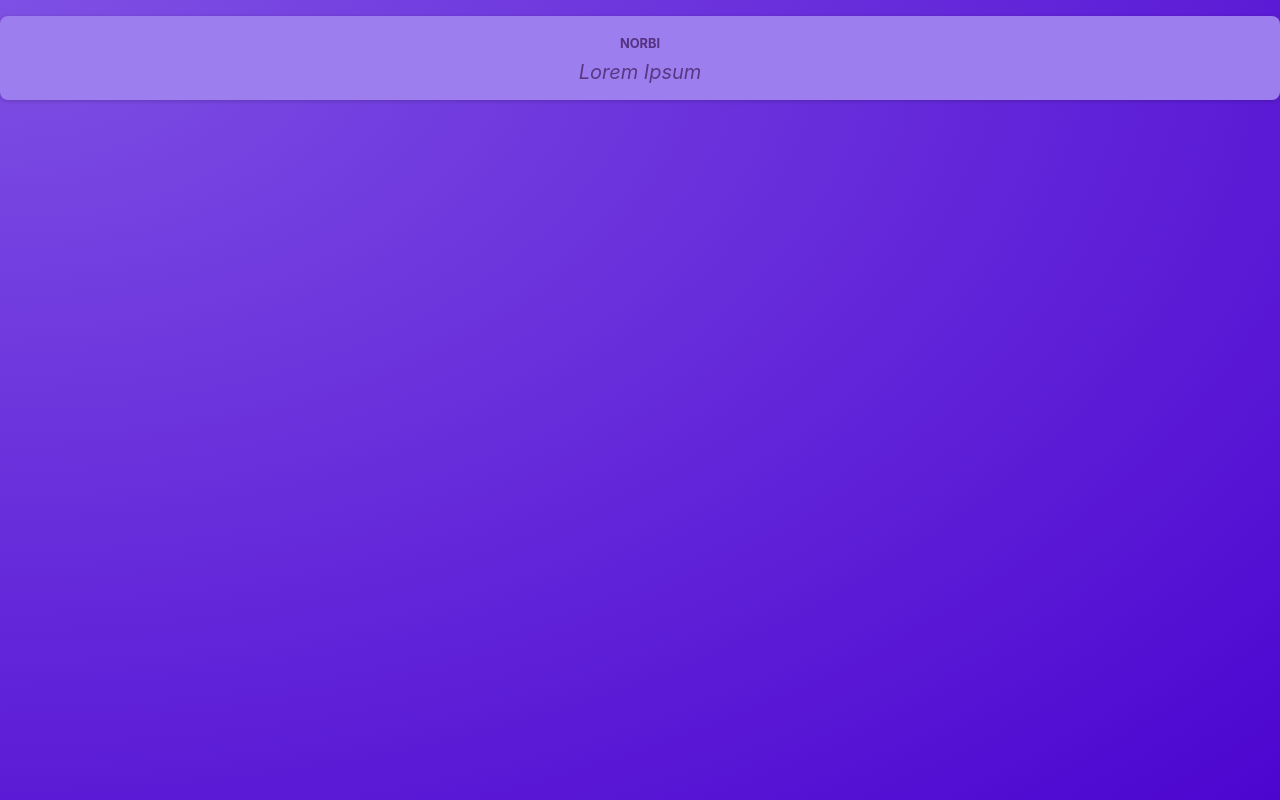
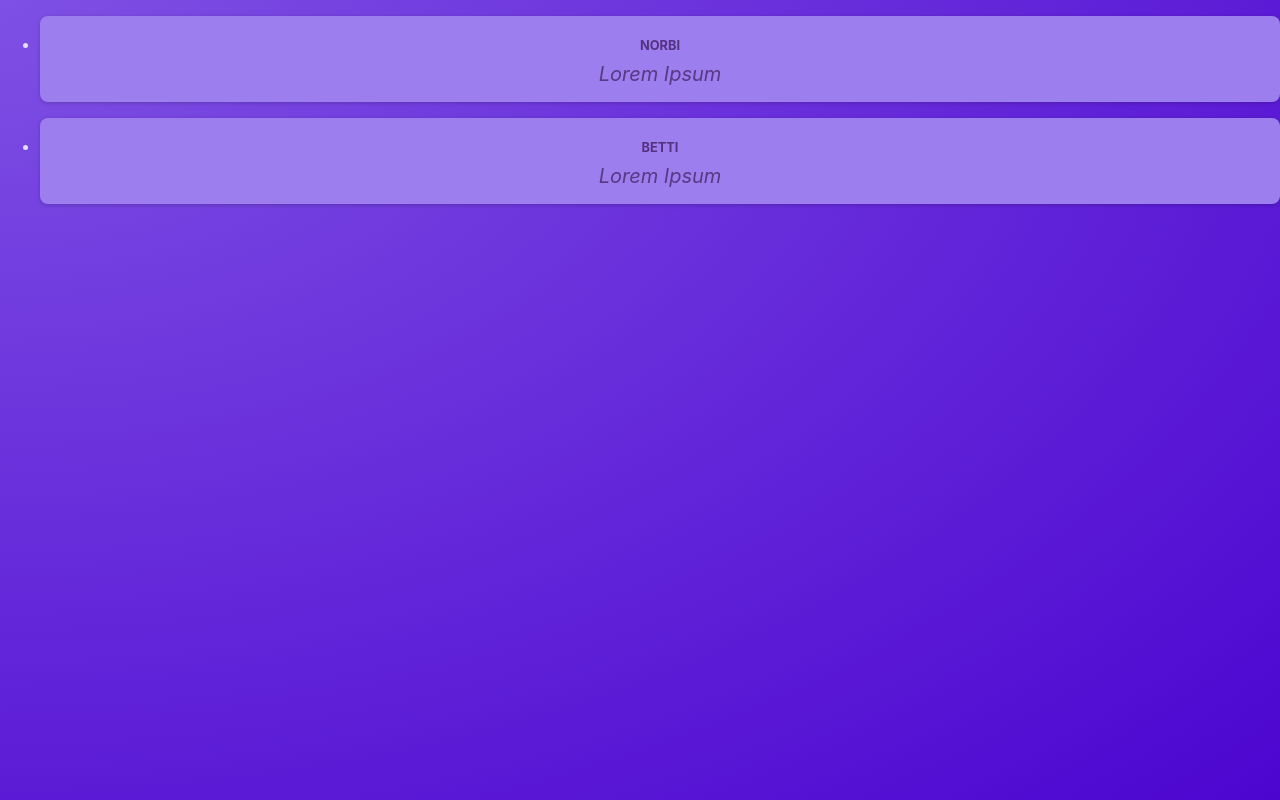
Before and after one commit to norbertparti/react-crash-course, a React (Vite) app: page / in a window 1280 px wide. Built offline with nearby package versions, Linux system fonts and the light colour scheme.

Commit message:
Refactor App component to use PostList instead of Post

```diff
--- a/src/App.jsx
+++ b/src/App.jsx
@@ -1,9 +1,10 @@
-import Post from './component/Post';
+import PostList from './component/PostList';
 
 function App() {
   return (
     <main>
-      <Post author="Norbi" body="Lorem Ipsum"/>
+      <PostList>
+      </PostList>
     </main>
   );
 }
--- a/src/component/Post.jsx
+++ b/src/component/Post.jsx
@@ -4,10 +4,10 @@
 
 const Post = (props) => {
     return (
-        <div className={classes.post}>
+        <li className={classes.post}>
             <p className={classes.author}>{props.author}</p>
             <p className={classes.text}>{props.body}</p>
-        </div>
+        </li>
     );
 };
 
--- /dev/null
+++ b/src/component/PostList.jsx
@@ -0,0 +1,14 @@
+import Post from "./Post";
+
+const PostList = () => {
+    return (
+        <div>
+            <ul>
+            <Post author='Norbi' body='Lorem Ipsum' />
+            <Post author='Betti' body='Lorem Ipsum' />
+            </ul>
+        </div>
+    );
+};
+
+export default PostList;
```
